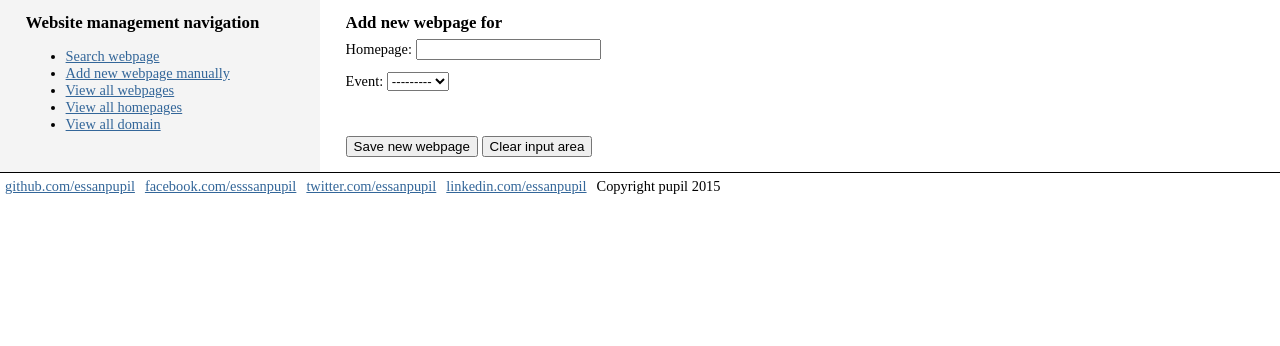
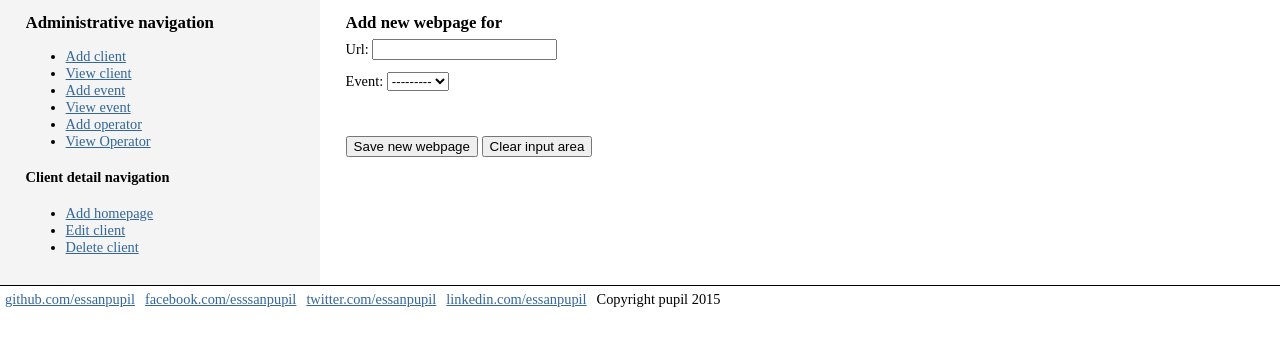
Before and after one commit to essanpupil/autowebsearch, a Django app: template administrative/templates/administrative/add_homepage.html in a window 1280 px wide. Shown: the part 114-460 px from the top of the page. Run offline with Django 3.2, Linux system fonts and the light colour scheme; the template is opened without the code that fills it: values that come from a table or form of the project are taken from there, others are empty.

Commit message:
finish adding feature to add homepage/website for pre-defined specific client

```diff
--- a/administrative/form.py
+++ b/administrative/form.py
@@ -1,4 +1,5 @@
-from django.forms import ModelForm, URLInput
+from django.forms import ModelForm, URLInput, HiddenInput
+from django.core import validators
 from django import forms
 
 from .models import Client, Website
@@ -13,9 +14,10 @@ class AddClientForm(ModelForm):
 
 class AddClientHomepageForm(ModelForm):
     "input client's homepage"
+    url =  forms.URLField(validators=[validators.URLValidator])
     class Meta:
         model = Website
-        fields = ['homepage', 'event']
+        fields = ['url', 'event', 'client']
         widgets = {
-            'homepage': URLInput(),
+            'client': HiddenInput(),
         }
--- a/administrative/models.py
+++ b/administrative/models.py
@@ -39,6 +39,6 @@ class Website(models.Model):
     "Save websites used by event and clients"
     homepage = models.OneToOneField(Homepage)
     client = models.ForeignKey(Client)
-    event = models.ForeignKey(Event, blank=True, null=True, default=None)
+    event = models.ForeignKey(Event, null=True, blank=True)
     def __unicode__(self):
         return self.homepage.name
--- a/administrative/templates/administrative/add_homepage.html
+++ b/administrative/templates/administrative/add_homepage.html
@@ -1,5 +1,8 @@
 {% extends 'base.html' %}
-{% block navigation %}{% include 'website_management/website_nav.html' %}{% endblock %}
+{% block navigation %}
+    {% include 'administrative/admin_nav.html' %}
+    {% include 'administrative/client_detail_nav.html' %}
+{% endblock %}
 {% block pagetitle %}Add new web page manualy | ScamSearcher{% endblock %}
 {% block content %}
 <h3>Add new webpage for {{ client.name }}</h3>
```
Also changed, not shown: administrative/views.py (+14 -4 lines).
